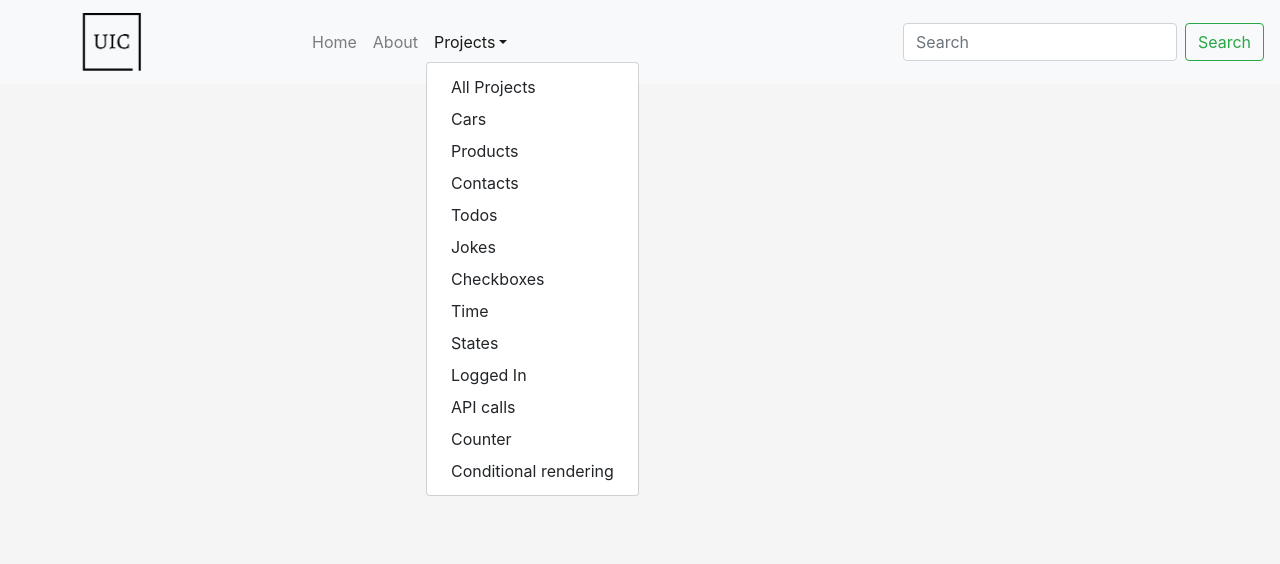
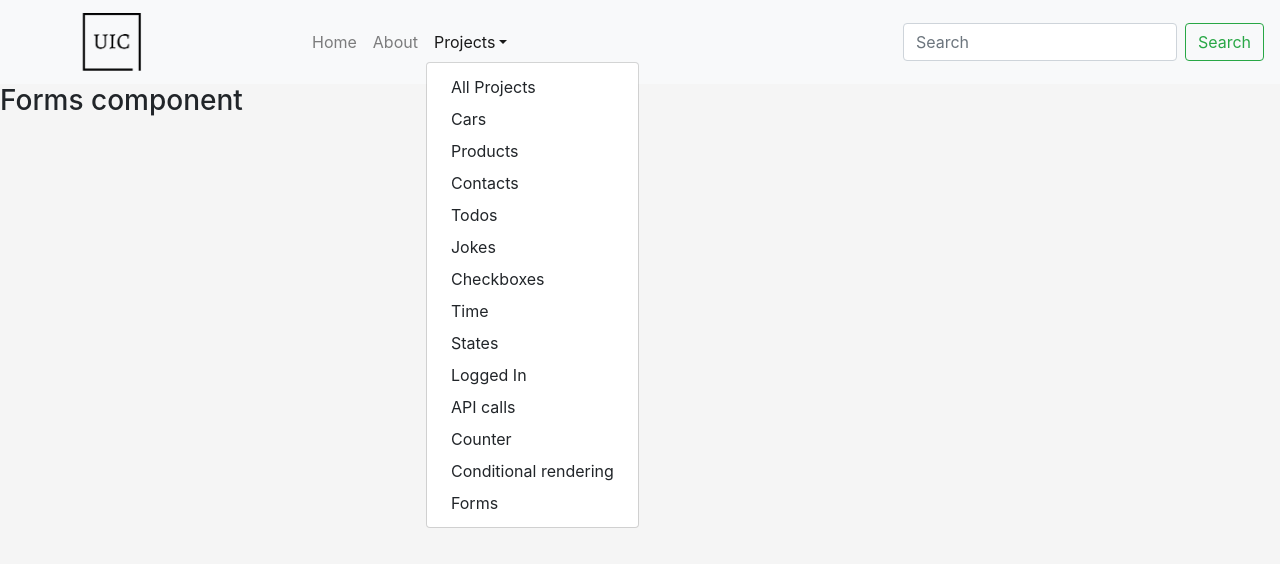
Before and after one commit to Fredrik93/react_tutorial, a React (Create React App) app: page /form in a window 1280 px wide. Both pictures are taken after a click on the button "Projects". Shown: the top 564 px of the page. Built offline with nearby package versions, Linux system fonts and the light colour scheme.

Commit message:
add form component

```diff
--- a/src/Components/Cards/Carousel.js
+++ b/src/Components/Cards/Carousel.js
@@ -98,6 +98,14 @@ function ProjectsCarousel() {
                             linkName="View"
                         />
                     </Carousel.Item>
+                    <Carousel.Item>
+                        <CustomizedCard
+                            title="Forms"
+                            href="/form"
+                            subtitle="Creating forms"
+                            linkName="View"
+                        />
+                    </Carousel.Item>
 
                 </Carousel>
             </div>
--- /dev/null
+++ b/src/Components/Forms.js
@@ -0,0 +1,10 @@
+import React from 'react'
+
+function Forms() {
+    return (
+        <div>
+            <h3> Forms component</h3>
+        </div>
+    )
+}
+export default Forms
--- a/src/Components/Nav.js
+++ b/src/Components/Nav.js
@@ -32,7 +32,7 @@ function navigation() {
                         <NavDropdown.Item href="/apis">API calls</NavDropdown.Item>
                         <NavDropdown.Item href="/counter">Counter</NavDropdown.Item>
                         <NavDropdown.Item href="/conditional">Conditional rendering </NavDropdown.Item>
-
+                        <NavDropdown.Item href="/form"> Forms </NavDropdown.Item>
 
                     </NavDropdown>
                 </Nav>
--- a/src/Routing.js
+++ b/src/Routing.js
@@ -15,6 +15,7 @@ import LoggedIn from "./Components/LoggedIn";
 import Counter from "./Components/Counter";
 import ApiData from "./Components/ApiData";
 import Conditional from "./Components/ConditionalRendering/Conditional";
+import Forms from "./Components/Forms";
 
 function Routing() {
     return (
@@ -40,6 +41,7 @@ function Routing() {
                                 <Route path="/counter" component={Counter} />
                                 <Route path="/apis" component={ApiData} />
                                 <Route path="/conditional" component={Conditional} />
+                                <Route path="/form" component={Forms} />
                             </div>
                         </div>
                     </>
```
